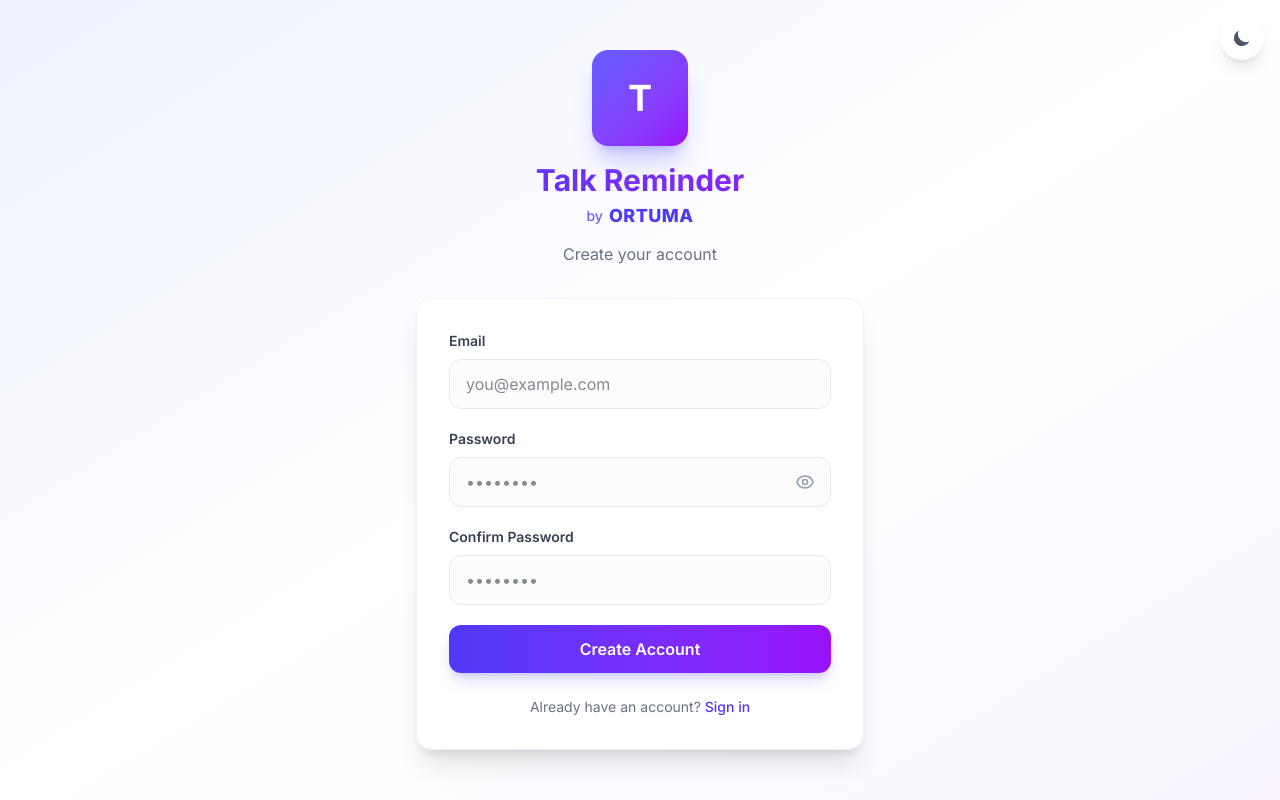
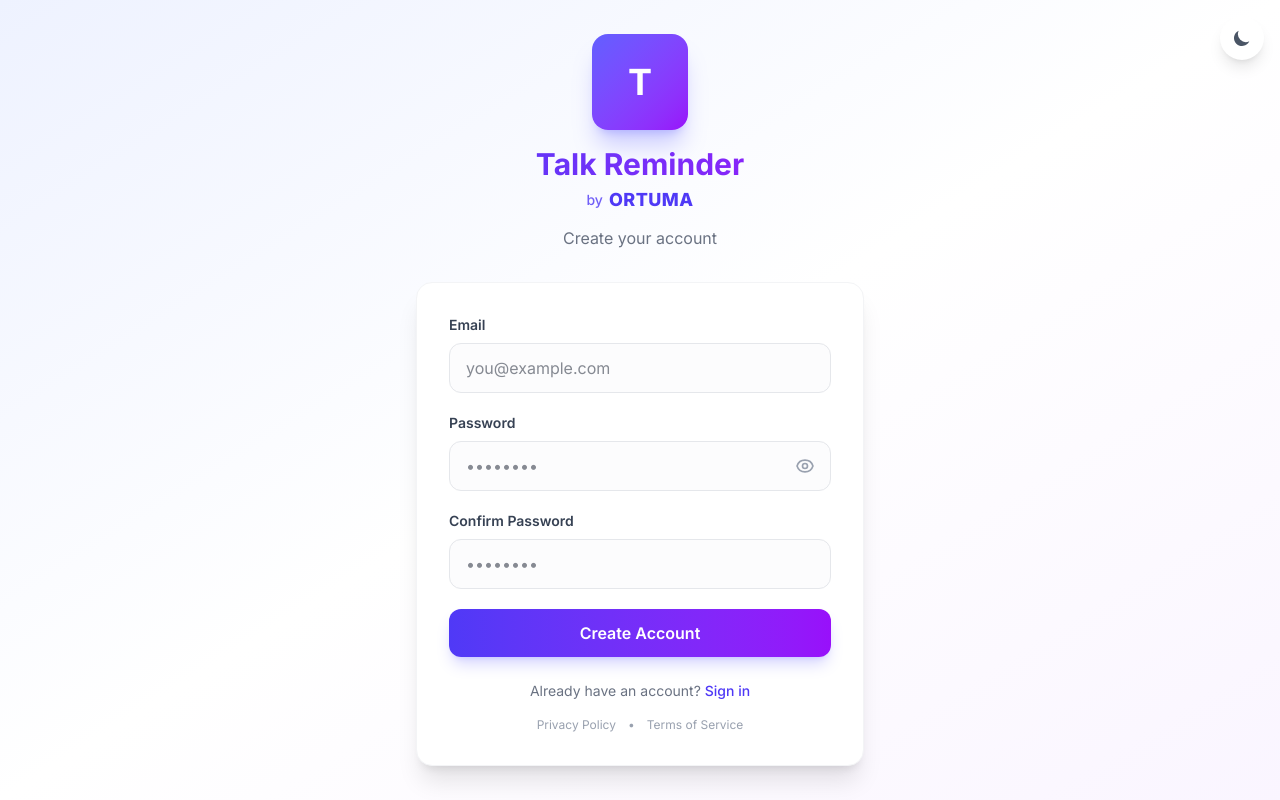
Before and after one commit to Juankael37/talk-reminder, a Next.js app: page /signup in a window 1280 px wide. Built offline with nearby package versions, Linux system fonts and the light colour scheme; no server answers.

Commit message:
feat: add privacy and terms links to auth pages

```diff
--- a/src/app/login/page.tsx
+++ b/src/app/login/page.tsx
@@ -158,13 +158,18 @@
             </button>
           </form>
 
-          <div className="mt-6 text-center">
+          <div className="mt-6 text-center space-y-4">
             <p className={`text-sm ${theme === 'dark' ? 'text-gray-400' : 'text-gray-500'}`}>
               Don't have an account?{' '}
               <a href="/signup" className="text-indigo-600 font-medium hover:text-indigo-700">
                 Sign up
               </a>
             </p>
+            <div className={`text-xs ${theme === 'dark' ? 'text-gray-500' : 'text-gray-400'} flex items-center justify-center gap-3`}>
+              <a href="/privacy" className="hover:text-indigo-500 transition-colors">Privacy Policy</a>
+              <span>&bull;</span>
+              <a href="/terms" className="hover:text-indigo-500 transition-colors">Terms of Service</a>
+            </div>
           </div>
         </div>
       </div>
--- a/src/app/signup/page.tsx
+++ b/src/app/signup/page.tsx
@@ -191,13 +191,18 @@
             </button>
           </form>
 
-          <div className="mt-6 text-center">
+          <div className="mt-6 text-center space-y-4">
             <p className={`text-sm ${theme === 'dark' ? 'text-gray-400' : 'text-gray-500'}`}>
               Already have an account?{' '}
               <a href="/login" className="text-indigo-600 font-medium hover:text-indigo-700">
                 Sign in
               </a>
             </p>
+            <div className={`text-xs ${theme === 'dark' ? 'text-gray-500' : 'text-gray-400'} flex items-center justify-center gap-3`}>
+              <a href="/privacy" className="hover:text-indigo-500 transition-colors">Privacy Policy</a>
+              <span>&bull;</span>
+              <a href="/terms" className="hover:text-indigo-500 transition-colors">Terms of Service</a>
+            </div>
           </div>
         </div>
       </div>
```
